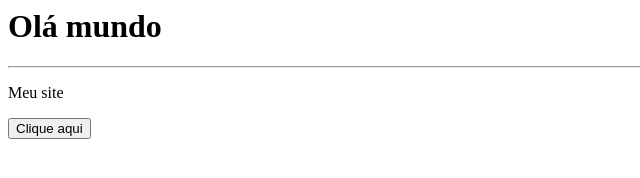
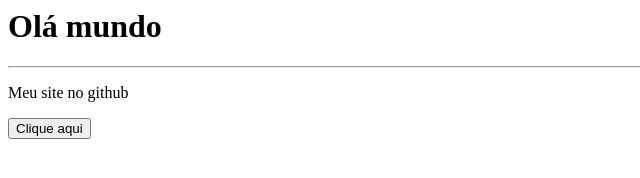
Before and after one commit to bea-girao/bea-girao.github.io, a plain HTML site: page index.html in a window 1280 px wide. Shown: the full height of the page, 0-640 px from the left. Drawn offline with Linux system fonts and the light colour scheme.

Commit message:
alterei os conteudos dos arquivos index.html e teste.html

```diff
--- a/index.html
+++ b/index.html
@@ -1,7 +1,7 @@
 <h1>Olá mundo</h1>
 <hr>
 <p>
-  Meu site
+  Meu site no github
 </p>
 
 <button>Clique aqui</button>
```
Also changed, not shown: teste.html (added, +1 -0 lines).
